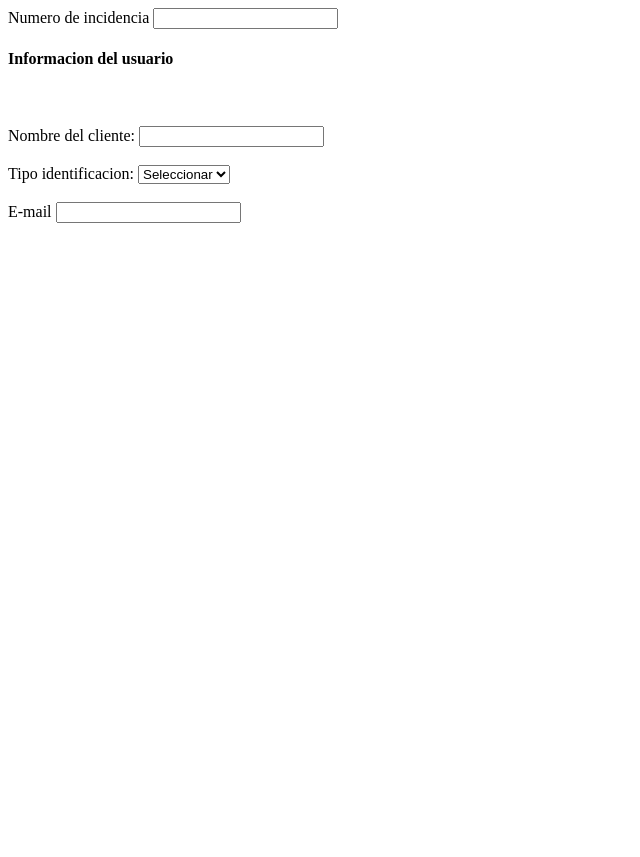
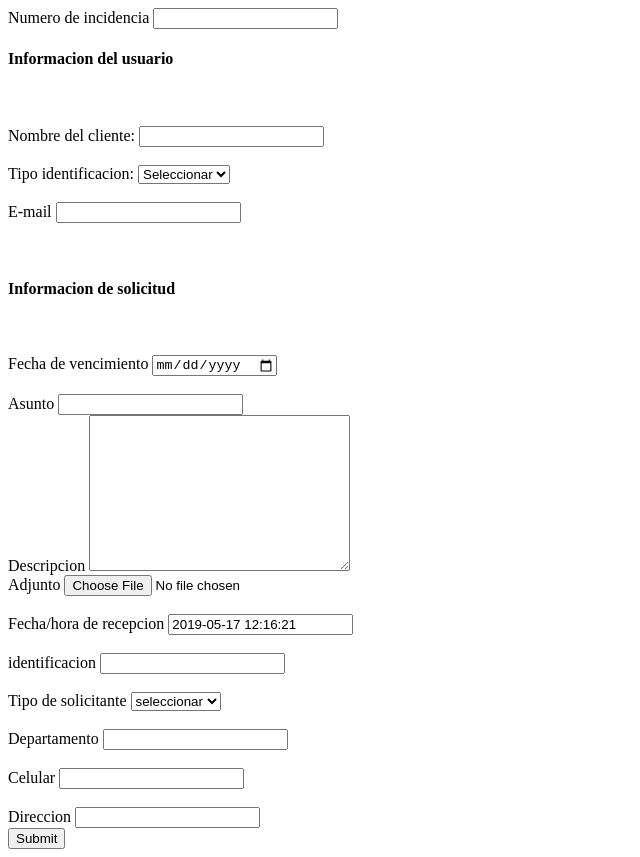
Before and after one commit to DavidVillamizarL/Formulario3, a plain HTML site: page index.html in a window 1280 px wide. Shown: the whole page, without its empty margins (0-640 px from the left). Before the commit the page ends 800 px from the top, so only its background shows below. Drawn offline with Linux system fonts and the light colour scheme.

Commit message:
solicitud

```diff
--- a/index.html
+++ b/index.html
@@ -44,8 +44,65 @@
       <br><br>
 
       <div>
+        <h4>Informacion de solicitud</h4>
+
+        <br><br>
+
+        <label for="Vencimineto">Fecha de vencimiento</label>
+        <input type="date" id="vencimiento" name="Fecha_vencimiento">
+
+        <br><br>
+
+        <label for="Asunto">Asunto</label>
+        <input type="text" name="Asunto" id="Asunto" pattern="[a-Z]" minlength="8" maxlength="30" required>
+
+        <br>
+
+        <label for="Descripcion">Descripcion</label>
+        <textarea name="Descripcion" id="Descripcion" cols="30" rows="10"></textarea pattern="[a-Z]" minlength="8" maxlength="30" required>
+
+        <br>
+
+        <label for="Adjunto">Adjunto</label>
+        <input type="file" id="Adjunto" name="Adjunto">
+
+        <br><br>
+
+        <label for="recepcion">Fecha/hora de recepcion</label>
+        <input type="text" value="2019-05-17 12:16:21">
+
+        <br><br>
+
+        <label for="N_identificacion">identificacion</label>
+        <input type="number" name="N_identificacion" id="N_identificacion">
+
+        <br><br>
+
+        <label for="Tipo_solicitante">Tipo de solicitante</label>
+        <select name="Tipo_solicitante" id="Tipo_solicitante">
+          <option value="">seleccionar</option>
+          <option value="Docente">Docente</option>
+          <option value="Normal">Normal</option>
+        </select>
+
+        <br><br>
+
+        <label for="Departamento">Departamento</label>
+        <input type="text" id="Departamento" name="Departamento" pattern="[a-Z]" minlength="8" maxlength="30">
+
+        <br><br>
+
+        <label for="Celular">Celular</label>
+        <input type="number" id="Celular" name="Celular">
+
+        <br><br>
+
+        <label for="Direccion">Direccion</label>
+        <input type="text" name="Direccion" id="Direccion">
 
       </div>
+
+      <input type="submit">
     </form>
   </main>
 </body>
```
